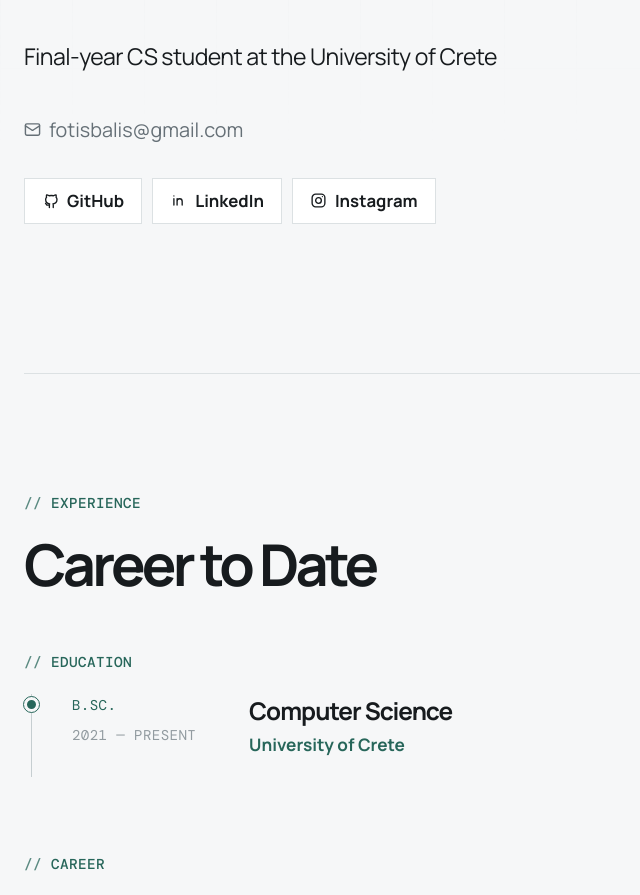
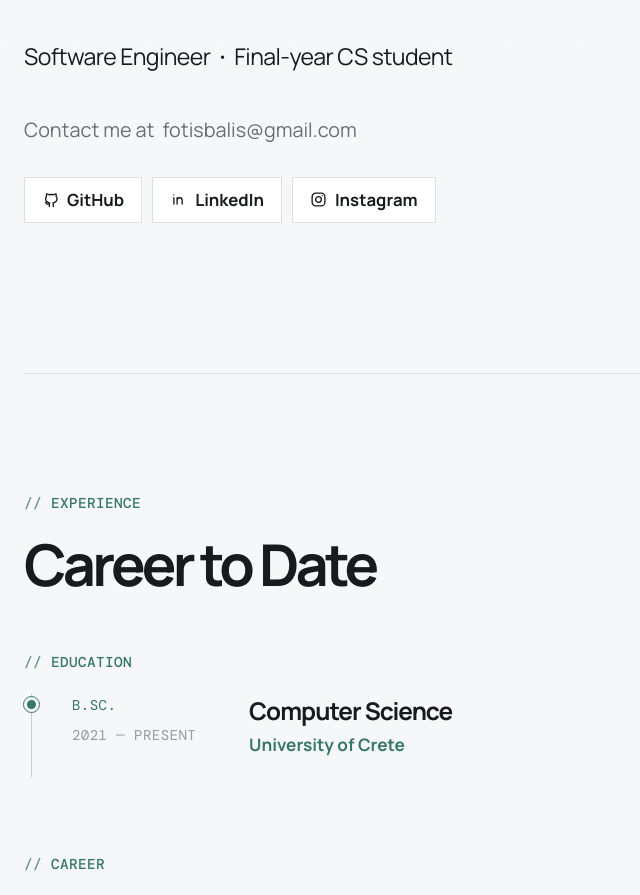
Before and after one commit to fotisbalis/fotisbalis.github.io, a React (Vite) app: page / in a window 1280 px wide. Shown: the part 220-1115 px from the top of the page, without its empty margins (0-640 px from the left). Built offline with nearby package versions, Linux system fonts and the light colour scheme.

Commit message:
Changed the hero page and skills text

```diff
--- a/src/components/Hero.jsx
+++ b/src/components/Hero.jsx
@@ -1,4 +1,3 @@
-import { Mail } from 'lucide-react';
 import { hero, socialLinks } from '../data/portfolio';
 import { GitHubIcon, InstagramIcon, LinkedInIcon } from './SocialIcons';
 
@@ -7,9 +6,9 @@ export function Hero() {
     <section id="about" className="hero container" aria-labelledby="hero-title">
       <div className="hero-content">
         <h1 id="hero-title" className="reveal">{hero.name}</h1>
-        <p className="hero-intro reveal">{hero.intro}</p>
+        <p className="hero-intro reveal">{hero.role}<span className="intro-separator" aria-hidden="true">·</span>{hero.education}</p>
         <p className="hero-description reveal">{hero.focus_areas}</p>
-        <a className="hero-email reveal" href={`mailto:${socialLinks.email}`}><Mail size={17} />{socialLinks.email}</a>
+        <div className="hero-email reveal">Contact me at <a href={`mailto:${socialLinks.email}`}>{socialLinks.email}</a></div>
         <div className="hero-actions reveal">
           <a className="button button-secondary" href={socialLinks.github} target="_blank" rel="noreferrer"><GitHubIcon size={17} /> GitHub</a>
           <a className="button button-secondary" href={socialLinks.linkedin} target="_blank" rel="noreferrer"><LinkedInIcon size={17} /> LinkedIn</a>
--- a/src/data/portfolio.js
+++ b/src/data/portfolio.js
@@ -8,8 +8,8 @@ export const socialLinks = {
 export const hero = {
   name: 'Fotis Balis',
   title: 'Computer Science Student',
-  intro:
-    'Final-year CS student at the University of Crete',
+  role: 'Software Engineer',
+  education: 'Final-year CS student'
 };
 
 export const education = [
@@ -27,8 +27,8 @@ export const career = [
   {
     type: 'Internship',
     title: 'Scidrones',
-    organization: 'Full Stack Web Development',
-    period: 'JUL 2026 - Present',
+    organization: 'Full Stack Developer',
+    period: 'JUL - SEP 2026',
     description: 'Developed the web application https://laskai.scidrones.com/ for Scidrones\'s LaskAI (AI model for marine litter detection).',
     details: '',
   },
@@ -53,7 +53,7 @@ export const skillGroups = [
   },
   {
     name: 'Main Focus Areas',
-    skills: ['Software Engineering', 'Backend Development', 'Object-Oriented Programming', 'Database Systems', 'Parallel/Concurrent Programming'],
+    skills: ['Software Engineering', 'Full-Stack Development'],
   },
 ];
 
--- a/src/styles/global.css
+++ b/src/styles/global.css
@@ -10,8 +10,8 @@
   --faint: #929ba0;
   --line: #dce1e3;
   --strong-line: #c6ced1;
-  --accent: #27665a;
-  --accent-contrast: #f5fbf9;
+  --accent: #367766;
+  --accent-contrast: #102b27;
   --font-sans: 'Manrope', Arial, sans-serif;
   --font-mono: 'DM Mono', Consolas, monospace;
 }
@@ -62,8 +62,10 @@ h1, h2, h3, p { margin-top: 0; }
 h1 { max-width: 850px; margin-bottom: 31px; font-size: clamp(3.2rem, 8.1vw, 7.4rem); line-height: .98; letter-spacing: -.074em; font-weight: 800; }
 h1 span { display: block; color: var(--muted); font-size: .39em; letter-spacing: -.055em; margin-top: .27em; }
 .hero-intro { max-width: 735px; font-size: clamp(1.1rem, 1.8vw, 1.38rem); line-height: 1.65; letter-spacing: -.024em; }
-.hero-email { width: fit-content; display: inline-flex; align-items: center; gap: 8px; color: var(--muted); margin-top: 18px; font: .99rem var(--font-sans); transition: color .18s ease; }
-.hero-email:hover, .hero-email:focus-visible { color: var(--accent); }
+.intro-separator { display: inline-block; margin-inline: .28em; font-size: 1.35em; line-height: 0; vertical-align: -.06em; }
+.hero-email { width: fit-content; display: inline-flex; align-items: center; gap: 8px; color: var(--muted); margin-top: 18px; font: .99rem var(--font-sans); }
+.hero-email a { display: inline-flex; align-items: center; gap: 8px; transition: color .18s ease; }
+.hero-email a:hover, .hero-email a:focus-visible { color: var(--accent); }
 .hero-supporting { color: var(--muted); font-size: .98rem; line-height: 1.7; max-width: 640px; }
 .hero-actions { display: flex; gap: 10px; flex-wrap: wrap; margin-top: 34px; }
 .button { min-height: 46px; padding: 0 17px; display: inline-flex; align-items: center; justify-content: center; gap: 8px; border: 1px solid var(--line); font-size: .84rem; font-weight: 700; transition: transform .18s ease, border-color .18s ease, background-color .18s ease; }
```
